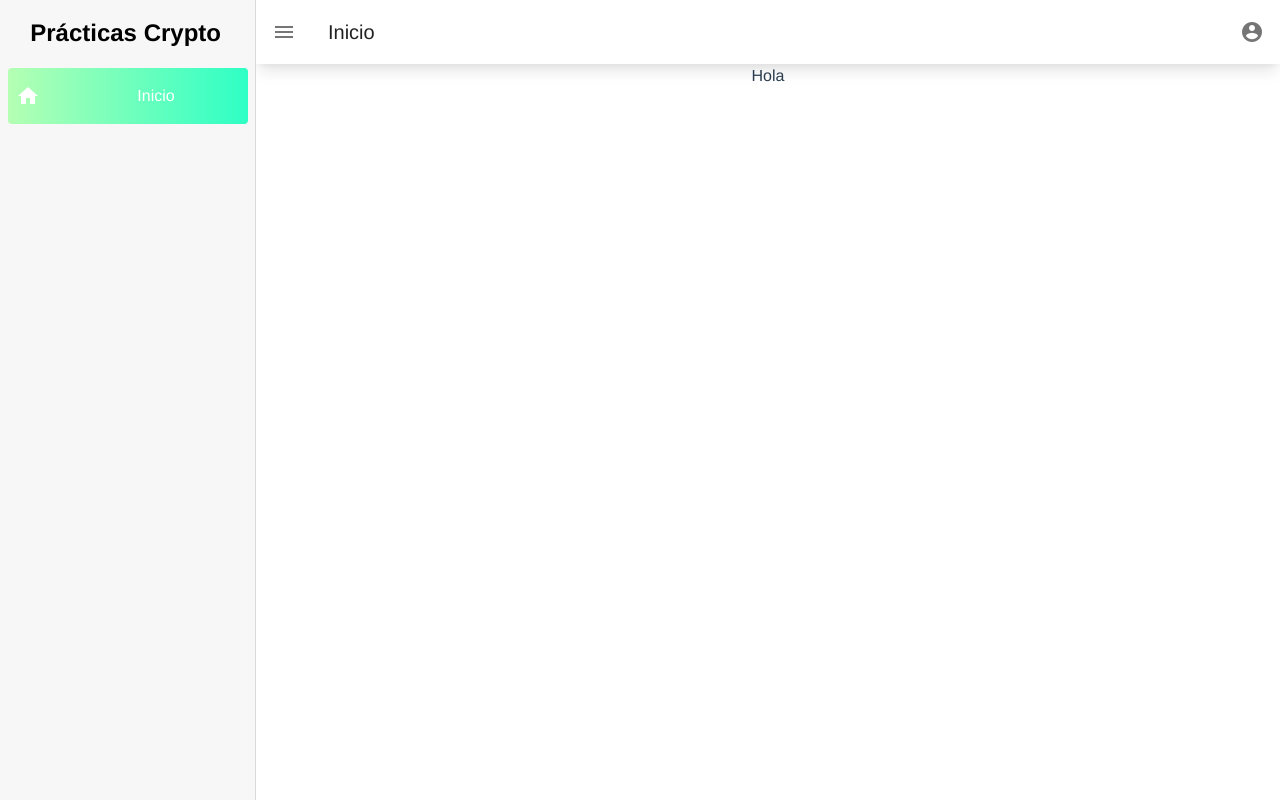
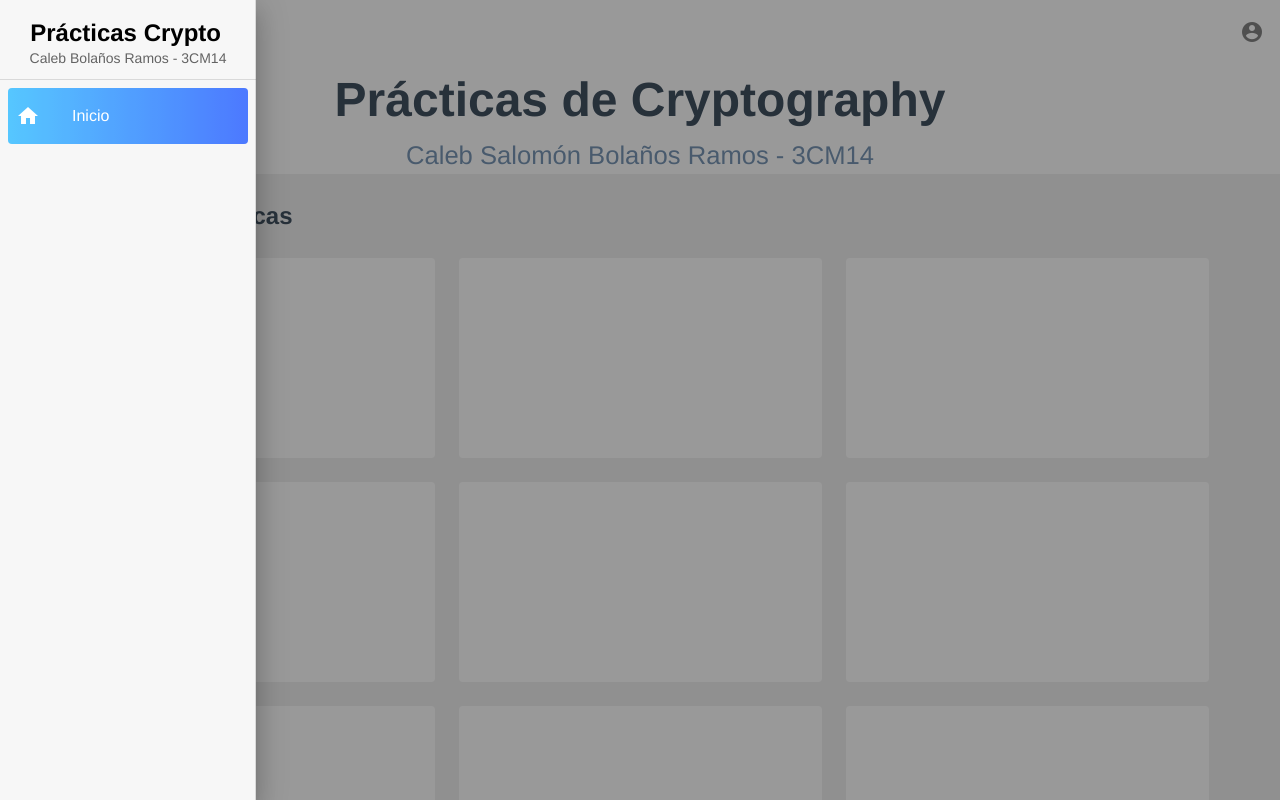
Before and after one commit to CalebBolanos/practicas-cryptography, a Vue app: page /practicas/inicio in a window 1280 px wide. Both pictures are taken after a click on the button 28 px from the left and 32 px from the top of the page. Shown: the top 800 px of the page. Built offline with nearby package versions, Linux system fonts and the light colour scheme.

Commit message:
esqueleto de la webapp

```diff
--- a/src/App.vue
+++ b/src/App.vue
@@ -24,7 +24,6 @@ export default {
   font-family: Avenir, Helvetica, Arial, sans-serif;
   -webkit-font-smoothing: antialiased;
   -moz-osx-font-smoothing: grayscale;
-  text-align: center;
   color: #2c3e50;
 }
 </style>
--- a/src/plugins/vuetify.js
+++ b/src/plugins/vuetify.js
@@ -4,4 +4,17 @@ import Vuetify from 'vuetify/lib/framework';
 Vue.use(Vuetify);
 
 export default new Vuetify({
+    theme: {
+        themes: {
+            light: {
+                primary: '#3366FF',
+                secondary: '#1939B7',
+                accent: '#3FBFFF',
+                error: '#FF3F3F',
+                info: '#0066A4',
+                success: '#49DD4B',
+                warning: '#FFB33A',
+            },
+        },
+    },
 });
--- a/src/views/Inicio.vue
+++ b/src/views/Inicio.vue
@@ -1,16 +1,20 @@
 <template>
-  <v-row align="center" justify="center">
-      <v-col cols="12">
-          Hola
-      </v-col>
+  <v-container>
+    <v-row>
+    <v-col cols="12">
+        <h2>Todas las prácticas</h2>
+    </v-col>
+    <v-col v-for="n in 24" :key="n" cols="4">
+      <v-card height="200" elevation="0"></v-card>
+    </v-col>
   </v-row>
+  </v-container>
+
 </template>
 
 <script>
 export default {
-    name: 'InicioView',
-    data: () => ({
-
-    }),
-}
+  name: "InicioView",
+  data: () => ({}),
+};
 </script>
--- a/src/views/Practicas.vue
+++ b/src/views/Practicas.vue
@@ -1,18 +1,26 @@
 <template>
   <v-main>
-    <v-navigation-drawer  v-model="drawer" color="#f7f7f7" app>
+    <v-navigation-drawer v-model="drawer" color="#f7f7f7" temporary app>
       <v-list-item>
-        <v-list-item-content>
+        <v-list-item-content style="text-align: center">
           <v-list-item-title class="titulo">Prácticas Crypto</v-list-item-title>
+          <v-list-item-subtitle>
+            Caleb Bolaños Ramos - 3CM14
+          </v-list-item-subtitle>
         </v-list-item-content>
       </v-list-item>
+      <v-divider></v-divider>
       <v-list nav>
-          <v-list-item-group v-model="seleccionado" mandatory active-class="seleccionado" color="primary" >
+        <v-list-item-group
+          v-model="seleccionado"
+          mandatory
+          active-class="seleccionado"
+          color="primary"
+        >
           <v-list-item v-for="(item, i) in items" :key="i" :to="item.link">
             <v-list-item-icon>
               <v-icon v-text="item.icon"></v-icon>
             </v-list-item-icon>
-
             <v-list-item-content>
               <v-list-item-title v-text="item.text"></v-list-item-title>
             </v-list-item-content>
@@ -21,10 +29,10 @@
       </v-list>
     </v-navigation-drawer>
 
-    <v-app-bar app elevation="0" class="blur" style="box-shadow: rgba(0, 0, 0, 0.1) 0px 10px 15px -3px, rgba(0, 0, 0, 0.05) 0px 4px 6px -2px !important;">
+    <v-app-bar app  class="blur" elevate-on-scroll>
       <v-app-bar-nav-icon @click.stop="drawer = !drawer"></v-app-bar-nav-icon>
 
-      <v-toolbar-title>{{items[seleccionado].text}}</v-toolbar-title>
+      <v-toolbar-title>{{ items[seleccionado].text }}</v-toolbar-title>
 
       <v-spacer></v-spacer>
 
@@ -39,25 +47,58 @@
 
         <v-list>
           <v-list-item>
-            <v-list-item-title >Cerrar Sesion</v-list-item-title>
+            <v-list-item-title>Cerrar Sesion</v-list-item-title>
           </v-list-item>
         </v-list>
       </v-menu>
     </v-app-bar>
 
     <!-- Sizes your content based upon application components -->
-    <v-main class="ma-0 pa-0">
+    <v-main class="grey lighten-3 ma-0 pa-0">
+      <section style="background-color: white">
+        <v-layout column align-center justify-center>
+          <strong style="color: #2c3e50; font-weight: 600; font-size: 3rem">
+            Prácticas de Cryptography
+          </strong>
+          <div class="" style="color: #6a8bad; font-size: 1.6rem">
+            Caleb Salomón Bolaños Ramos - 3CM14
+          </div>
+        </v-layout>
+      </section>
       <!-- Provides the application the proper gutter -->
-      <v-container fluid style="padding-top: 0;">
+      <v-container>
         <router-view></router-view>
       </v-container>
     </v-main>
+    <v-footer color="primary " padless>
+      <v-row justify="center" no-gutters align="center">
+        <v-col class="py-4 px-5 text-center white--text" cols="4">
+          <strong>Prácticas de Cryptography</strong><br />
+          <strong>3CM14</strong>
+        </v-col>
+        <v-col class="py-4 white--text text-center" cols="4">
+          <span>Hecho con ❤️ por:</span><br />
+          <strong>Caleb Salomón Bolaños Ramos</strong><br />
+        </v-col>
+        <v-col class="py-4 white--text text-center" cols="4">
+          <v-btn v-for="icon in icons" :key="icon" class="mx-4" dark icon>
+            <v-icon size="24px">
+              {{ icon }}
+            </v-icon>
+          </v-btn>
+        </v-col>
+
+        <v-col class="secondary py-4 text-center white--text" cols="12">
+          {{ new Date().getFullYear() }} — <strong>ESCOM IPN</strong>
+        </v-col>
+      </v-row>
+    </v-footer>
   </v-main>
 </template>
 
 <script>
 export default {
-  name: 'PracticasView',
+  name: "PracticasView",
   data: () => ({
     drawer: false,
     group: null,
@@ -66,36 +107,35 @@ export default {
       {
         icon: "mdi-home",
         text: "Inicio",
-        link: {name: 'Inicio'}
+        link: { name: "Inicio" },
       },
     ],
+    icons: ["mdi-facebook", "mdi-twitter", "mdi-linkedin", "mdi-instagram"],
   }),
-  methods: {
-
-  },
+  methods: {},
 };
 </script>
 
 <style>
-.seleccionado{
+.seleccionado {
   /*background: linear-gradient(to right, #aaffa905, #11ffbc0c);*/
-    background: linear-gradient(to right, #aaffa9, #11ffbd);
+  background: linear-gradient(to right, #3fbfff, #3366ff);
   font-size: 15px;
   color: white !important;
 }
-.blur{
+.blur {
   background-color: rgba(255, 255, 255, 0.5) !important;
   backdrop-filter: saturate(180%) blur(20px) !important;
 }
-.titulo{
+.titulo {
   font-size: 1.5em !important;
   font-weight: 600;
   margin: 0.3em 0.5em 0 0.3em;
   color: black;
   transition: all 0.3s cubic-bezier(0.25, 0.8, 0.25, 1);
 }
-.titulo:hover{
-  color: #11ffbd;
+.titulo:hover {
+  color: #3366ff;
   cursor: default;
 }
 </style>
```
Lines whose indentation alone changed are shown as unchanged.
